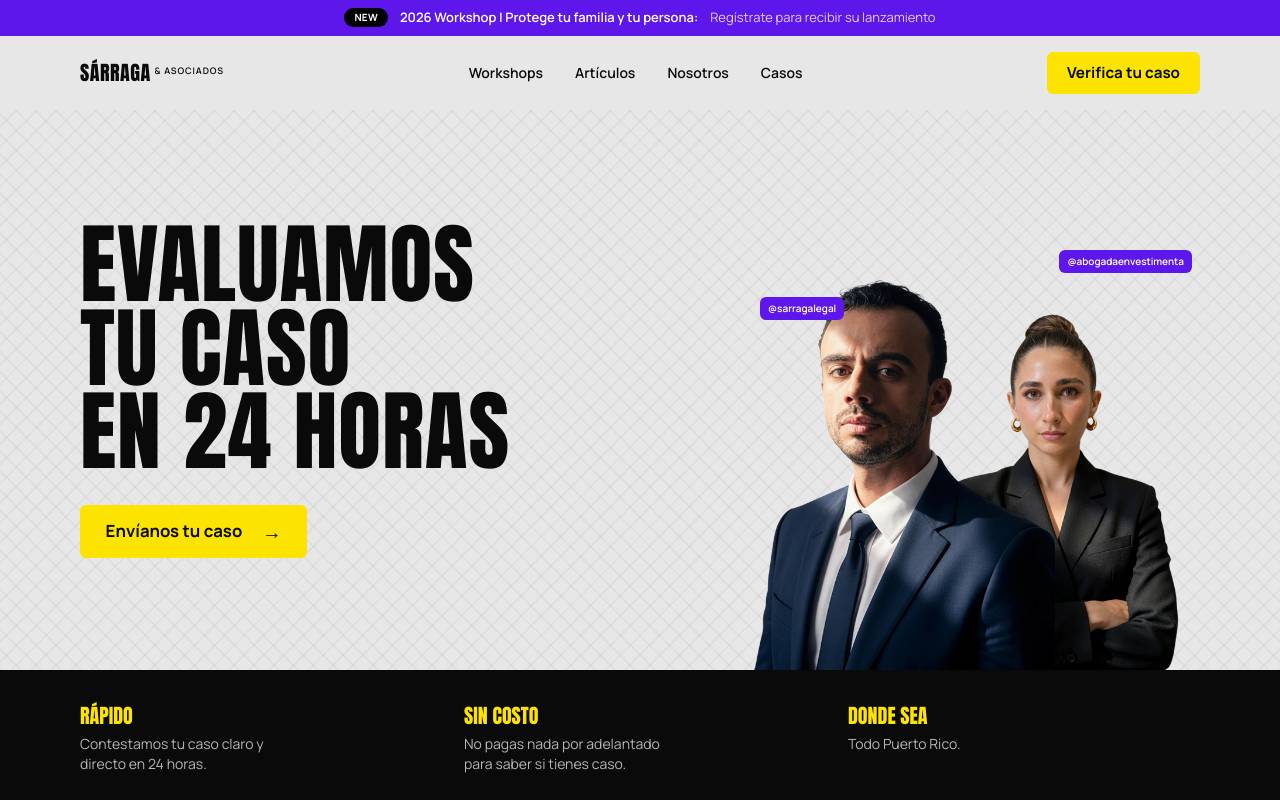
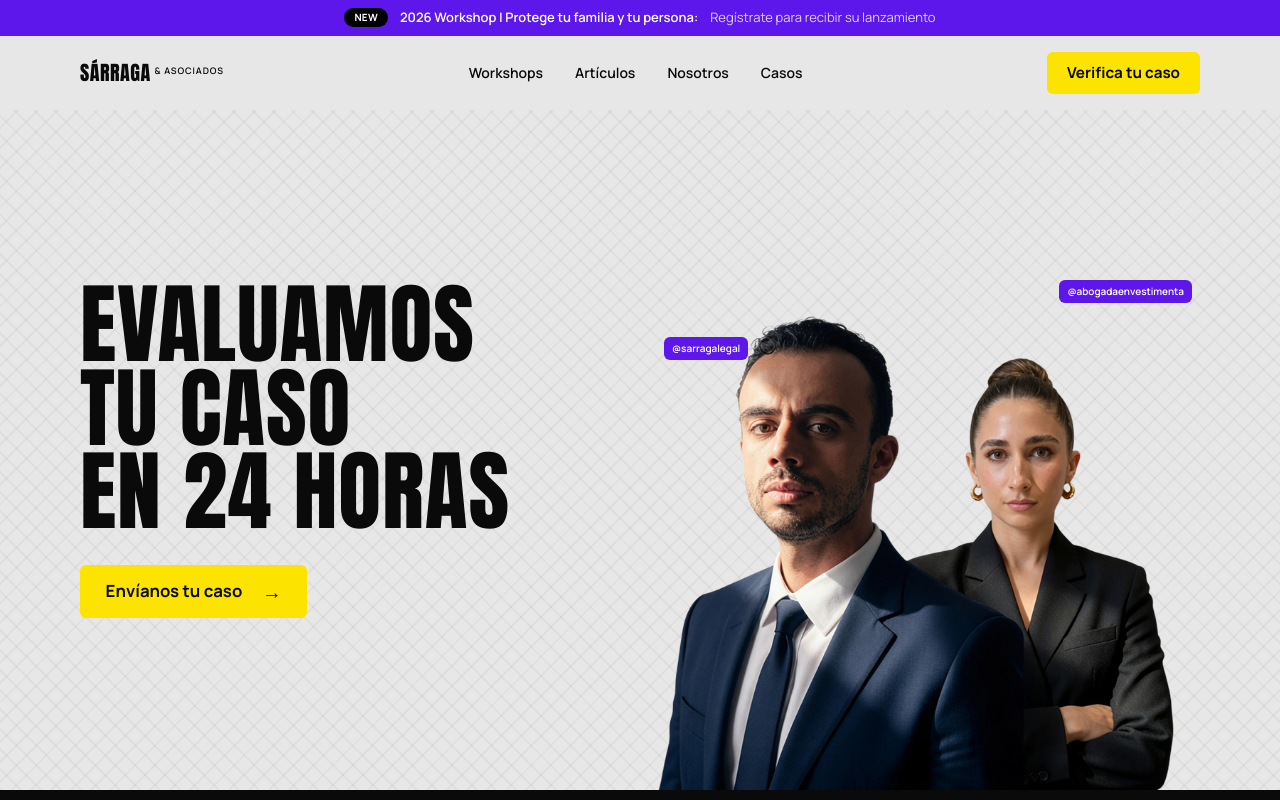
Before and after one commit to tpudv2/sarraga, a Next.js app: page / in a window 1280 px wide. Shown: the top 800 px of the page. Built offline with nearby package versions, Linux system fonts and the light colour scheme.

Commit message:
Increase hero team photo size on desktop
Widen the image container's max-width from 28rem to 36rem at the md
breakpoint so it fills more of its grid column.

Co-Authored-By: Claude Sonnet 5 <noreply@anthropic.com>
Claude-Session: https://claude.ai/code/session_01FZ4324sMCAWXTCErP4a2R6

```diff
--- a/src/components/sections/Hero.tsx
+++ b/src/components/sections/Hero.tsx
@@ -25,13 +25,13 @@ export function Hero() {
         </div>
 
         <div className="relative flex justify-center md:justify-end">
-          <div className="relative aspect-[4/5] w-full max-w-md self-end">
+          <div className="relative aspect-[4/5] w-full max-w-md self-end md:max-w-xl">
             <Image
               src="/images/equipo-hero.png"
               alt="Equipo legal de Sárraga & Asociados"
               fill
               priority
-              sizes="(min-width: 768px) 28rem, 90vw"
+              sizes="(min-width: 768px) 36rem, 90vw"
               className="object-contain object-bottom"
             />
             <span className="absolute left-2 top-1/3 rounded-md bg-brand-violet px-2 py-1 text-[10px] font-semibold text-white">
```
